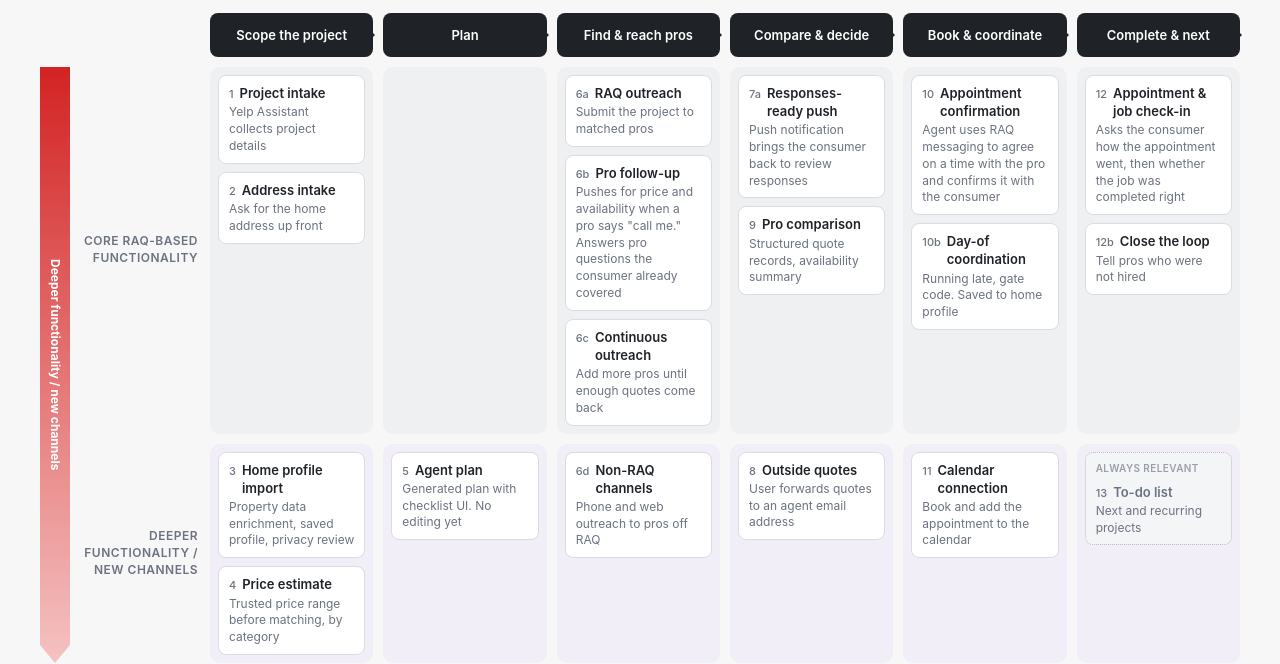
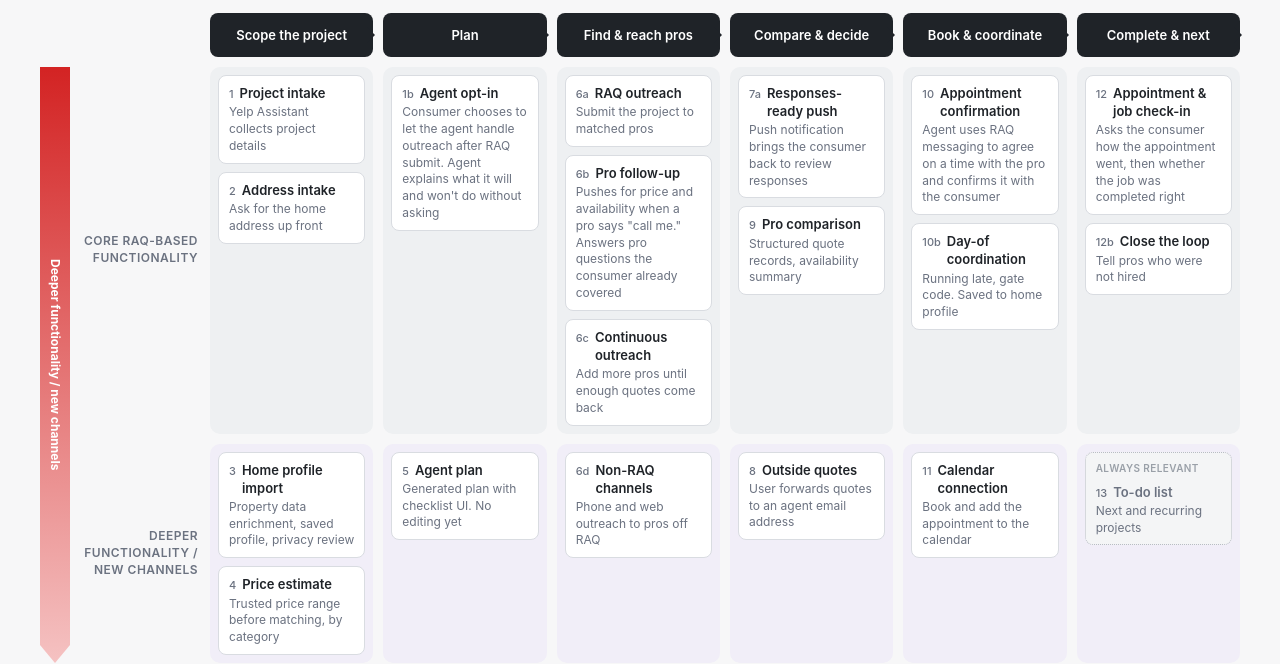
Before and after one commit to rws-shipit/yelp-agent-schematic, a plain HTML site: page index.html in a window 1280 px wide. Shown: the part 140-804 px from the top of the page. Drawn offline with Linux system fonts and the light colour scheme.

Commit message:
Add agent opt-in to MVP
Co-Authored-By: Claude <noreply@anthropic.com>

```diff
--- a/index.html
+++ b/index.html
@@ -210,6 +210,7 @@ const ITEMS = [
   { n: 3,  stage: 0, row: "new",  title: "Home profile import", desc: "Property data enrichment, saved profile, privacy review" },
   { n: 4,  stage: 0, row: "new",  title: "Price estimate", desc: "Trusted price range before matching, by category" },
   // Plan
+  { n: "1b", stage: 1, row: "base", title: "Agent opt-in", desc: "Consumer chooses to let the agent handle outreach after RAQ submit. Agent explains what it will and won't do without asking", mvp: true },
   { n: 5,  stage: 1, row: "new",  title: "Agent plan", desc: "Generated plan with checklist UI. No editing yet" },
   // Find & reach pros
   { n: "6a", stage: 2, row: "base", title: "RAQ outreach", desc: "Submit the project to matched pros", mvp: true },
```
